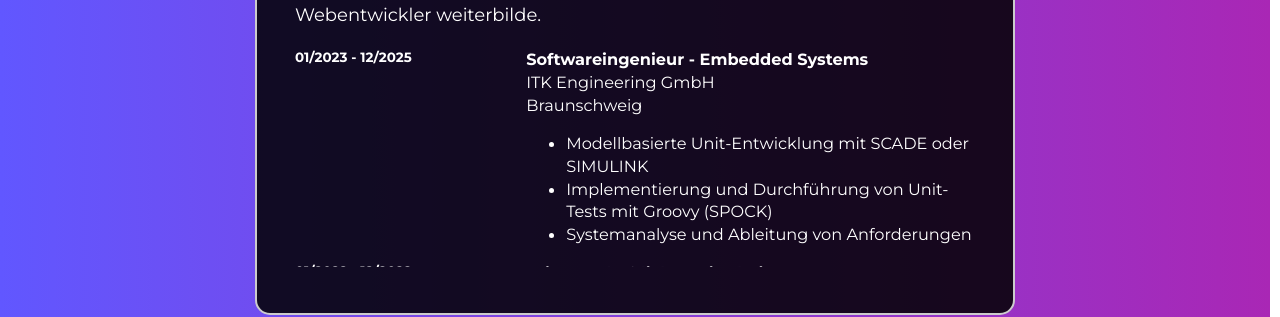
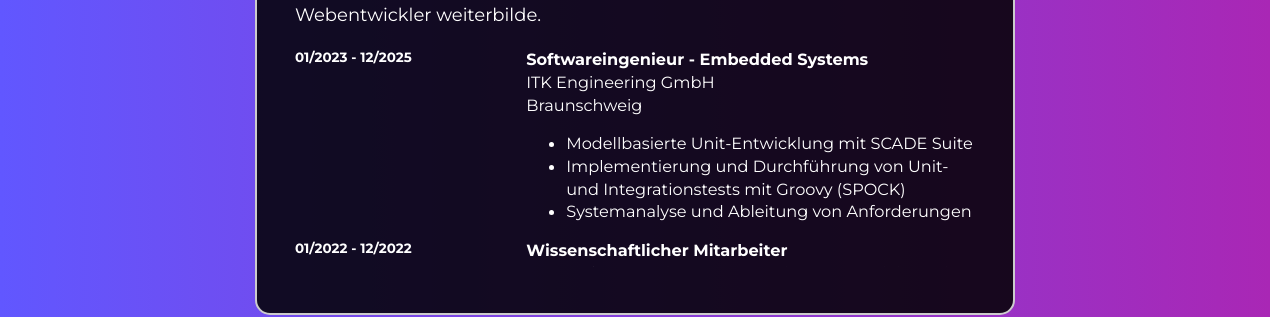
Before and after one commit to DenKim94/myWebsite_client, a React (Vite) app: page / in a window 1280 px wide. Shown: the part 2020-2337 px from the top of the page. Built offline with nearby package versions, Linux system fonts and the light colour scheme; no server answers.

Commit message:
Updated job infos

```diff
--- a/src/globalConstants.js
+++ b/src/globalConstants.js
@@ -201,8 +201,8 @@ export const JOB_EXPERIENCE_CONTENT = [
         url: 'https://www.itk-engineering.de/unternehmen/',
         location: 'Braunschweig',
         timePeriod: '01/2023 - 12/2025',
-        duties: ['Modellbasierte Unit-Entwicklung mit SCADE oder SIMULINK',
-                'Implementierung und Durchführung von Unit-Tests mit Groovy (SPOCK)',
+        duties: ['Modellbasierte Unit-Entwicklung mit SCADE Suite',
+                'Implementierung und Durchführung von Unit- und Integrationstests mit Groovy (SPOCK)',
                 'Systemanalyse und Ableitung von Anforderungen']
     },
     {
```
